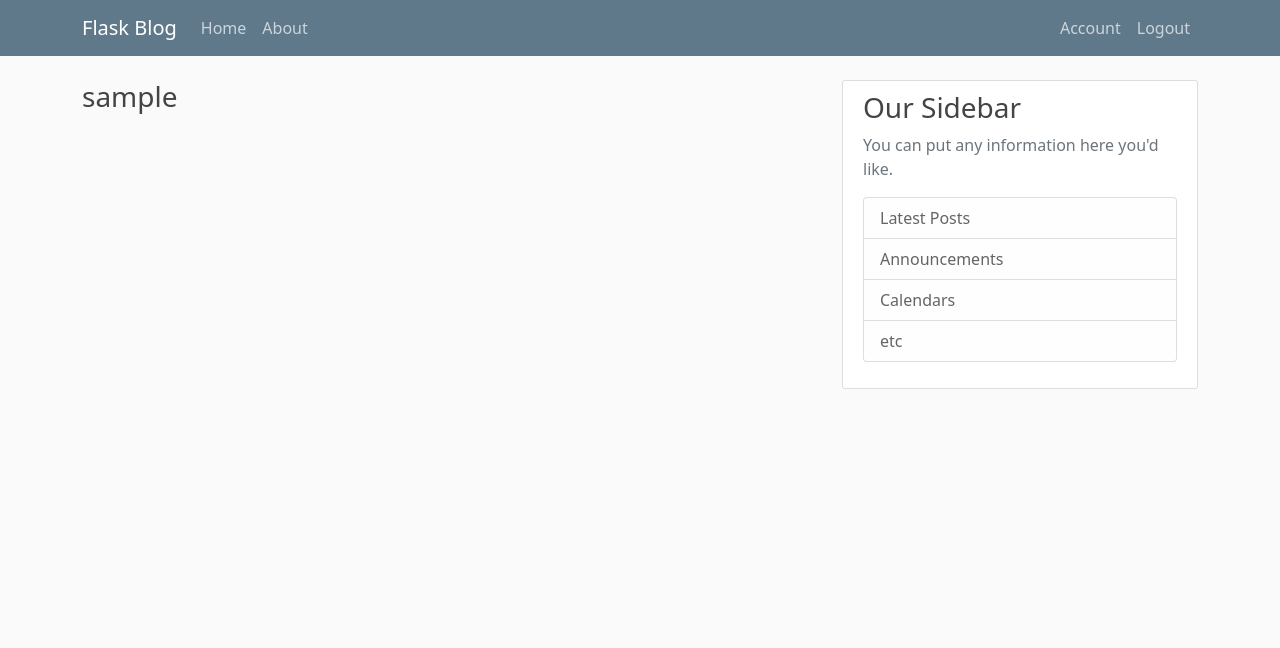
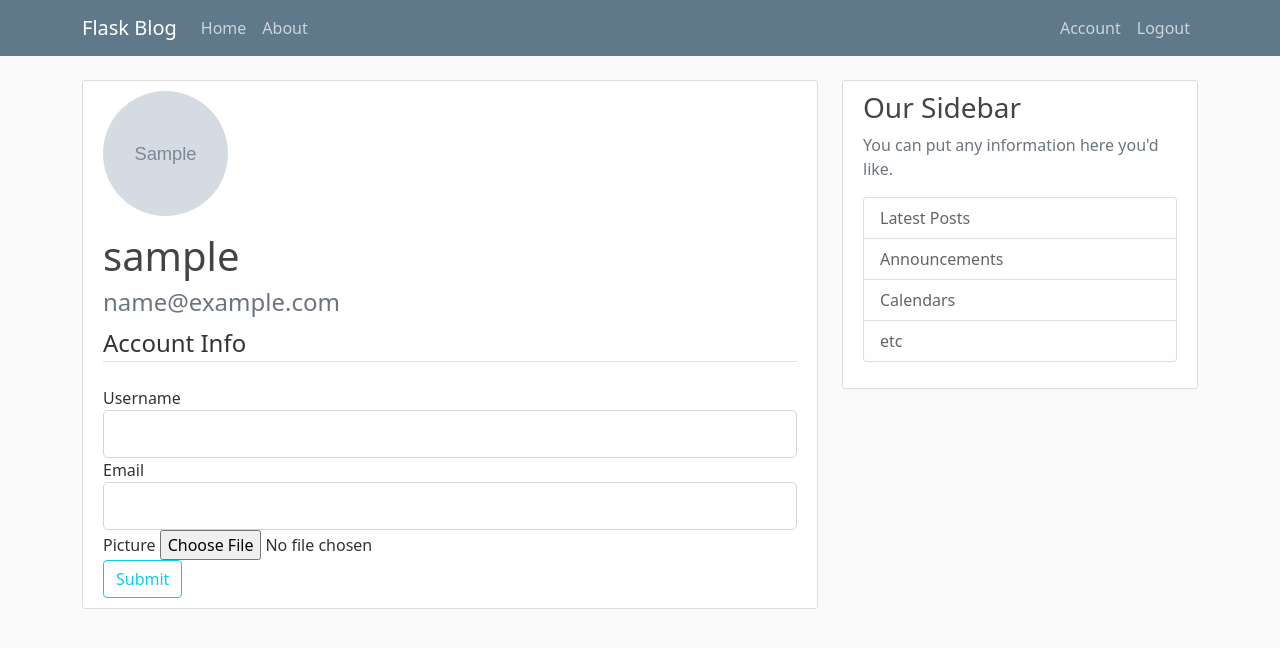
Before and after one commit to ppagano91/Full-Featured-Web-App, a Flask app: template Flask_blog/flaskblog/templates/account.html in a window 1280 px wide. Shown: the top 648 px of the page. Run offline with Flask 2, Linux system fonts and the light colour scheme; a user stored in the database is signed in; tables that the repository leaves empty hold one stand-in row (values such as "Sample post"); the template is opened without the code that fills it: most values are stand-ins (such as "Sample title", 1, 10 or a date in 2020); grey boxes marked "Sample" are stand-in pictures; form fields are guessed from the names that the template uses.

Commit message:
cambios en account.html

```diff
--- a/Flask_blog/flaskblog/templates/account.html
+++ b/Flask_blog/flaskblog/templates/account.html
@@ -1,4 +1,55 @@
-{% extends "layout.html" %}
-{% block content %}
-        <h3>{{current_user.username}}</h3>
+{% extends "layout.html" %} {% block content %}
+<div class="content-section">
+  <div class="media">
+    <img class="rounded-circle account-img" src="{{image_file}}" />
+    <div class="media-body">
+      <h3 class="account-heading">{{current_user.username}}</h3>
+      <h4 class="text-secondary">{{current_user.email}}</h4>
+    </div>
+  </div>
+
+  <form action="" method="POST" enctype="multipart/form-data">
+    {{form.hidden_tag()}}
+    <fieldset>
+      <legend class="border-bottom mb-4">Account Info</legend>
+      <div class="form-group">
+        {{form.username.label(class="form-control-label")}} {% if
+        form.username.errors %} {{form.username(class="form-control
+        form-control-lg is-invalid")}}
+        <div class="invalid-feedback">
+          {% for error in form.username.errors %}
+          <span> {{ error }} </span>
+          {% endfor %}
+        </div>
+        {% else %} {{form.username(class="form-control form-control-lg")}} {%
+        endif %}
+      </div>
+      <div class="form-group">
+        {{form.email.label(class="form-control-label")}} {% if form.email.errors
+        %} {{form.email(class="form-control form-control-lg is-invalid")}}
+        <div class="invalid-feedback">
+          {% for error in form.email.errors %}
+          <span> {{error}} </span>
+          {% endfor %}
+        </div>
+        {% else %} {{form.email(class="form-control form-control-lg")}} {% endif
+        %}
+      </div>
+      <div class="form-group">
+        {{form.picture.label()}}
+        {{form.picture(class="form-control-file")}}
+        {% if form.picture.errors %}
+                {% for error in form.picture.errors %}
+                        </br>
+                        <span class="text-danger"> {{error}} </span>
+                        </br>
+
+                {% endfor %}
+        {% endif %}
+        </div>
+    </fieldset>
+    <div class="form-group">{{form.submit(class="btn btn-outline-info")}}</div>
+  </form>
+</div>
+
 {% endblock content %}
```
